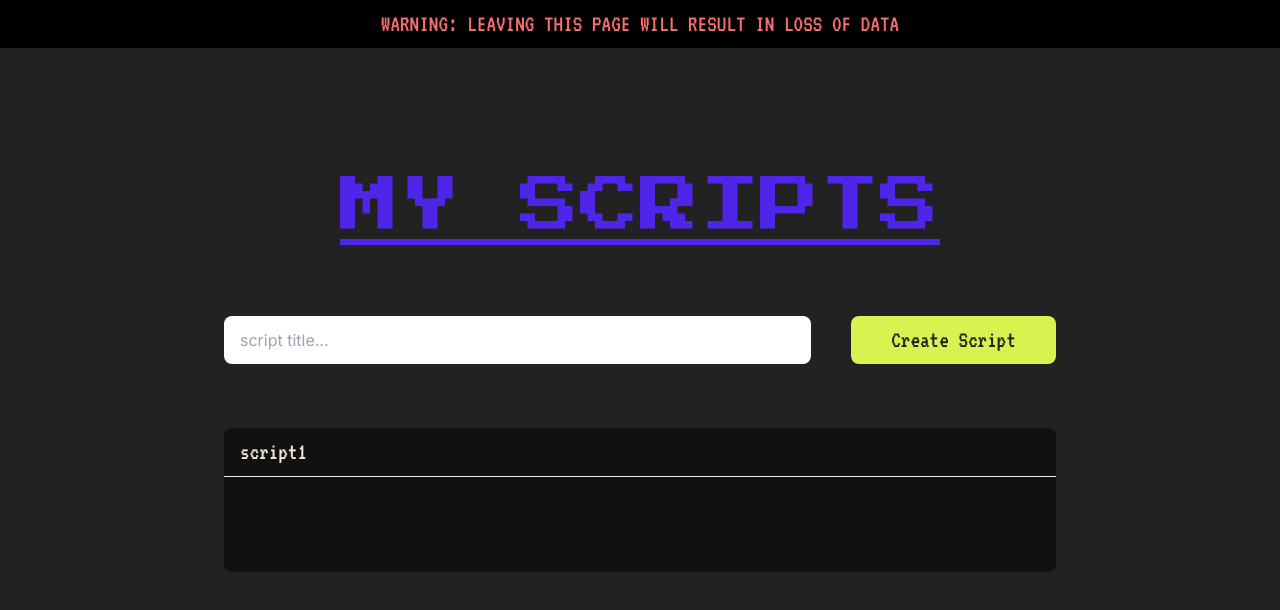
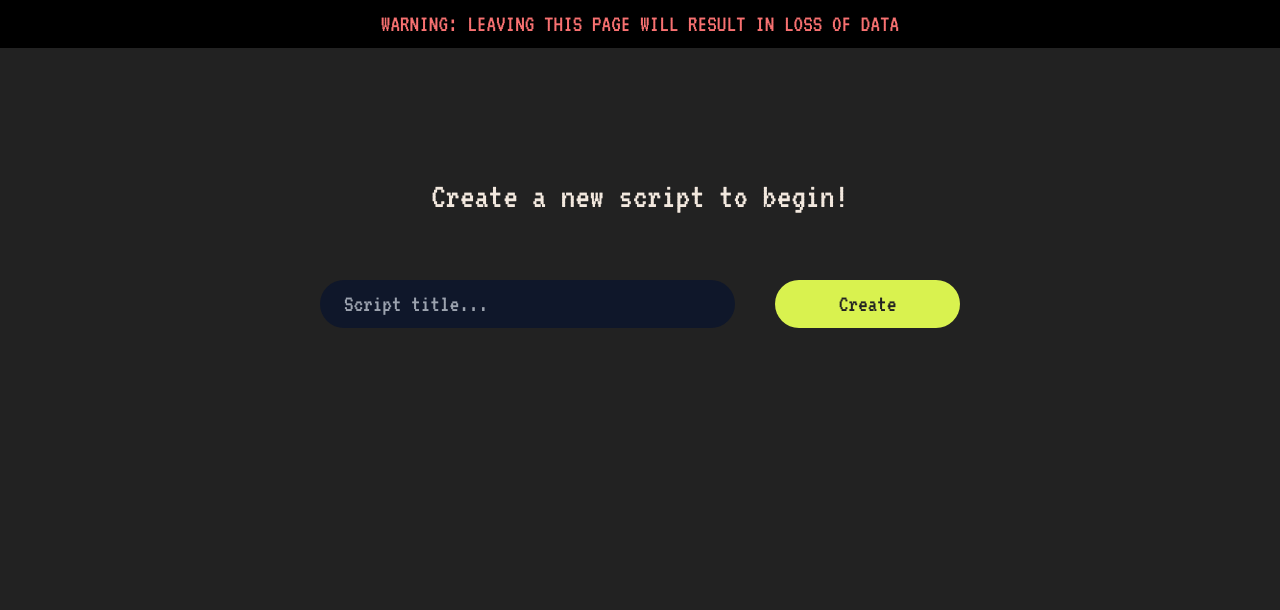
Before and after one commit to pewpewnor/ScriptQuest, a Next.js app: page /myscripts in a window 1280 px wide. Shown: the top 610 px of the page. Built offline with nearby package versions, Linux system fonts and the light colour scheme.

Commit message:
feat: add script title validations

```diff
--- a/src/app/myscripts/page.tsx
+++ b/src/app/myscripts/page.tsx
@@ -13,12 +13,7 @@ interface ScriptData {
 interface MyScriptsProps {}
 
 const MyScripts: FC<MyScriptsProps> = (props: MyScriptsProps) => {
-	const [scripts, setScripts] = useState<ScriptData[]>([
-		{
-			title: "script1",
-			code: "",
-		},
-	]);
+	const [scripts, setScripts] = useState<ScriptData[]>([]);
 	const [inputData, setInputData] = useState<ScriptData>({
 		title: "",
 		code: "",
@@ -30,8 +25,19 @@ const MyScripts: FC<MyScriptsProps> = (props: MyScriptsProps) => {
 				`Script title cannot be more than ${MAX_TITLE_LENGTH} characters`
 			);
 			return;
+		} else if (inputData.title.length === 0) {
+			alert("Script title cannot be empty");
+			return;
+		} else if (scripts.some((script) => script.title === inputData.title)) {
+			alert("Script title must be unique");
+			return;
 		}
-		setScripts((prev) => [...prev, { title: inputData.title, code: "" }]);
+
+		setScripts((prev) => [{ title: inputData.title, code: "" }, ...prev]);
+		setInputData({
+			title: "",
+			code: "",
+		});
 	}
 
 	function handleChange(event: ChangeEvent<HTMLInputElement>) {
@@ -44,6 +50,7 @@ const MyScripts: FC<MyScriptsProps> = (props: MyScriptsProps) => {
 			);
 			return;
 		}
+
 		setInputData((prev) => ({
 			...prev,
 			[event.target.name]: event.target.value,
@@ -53,23 +60,23 @@ const MyScripts: FC<MyScriptsProps> = (props: MyScriptsProps) => {
 	return (
 		<>
 			<Navbar leaveWarning={true} />
-			<div className="flex w-full flex-col justify-around gap-16 px-10 pb-14 pt-44 sm:px-24 lg:px-56">
-				<h1 className="mb-4 w-full text-center font-press text-4xl leading-normal text-electric underline sm:text-5xl md:text-6xl">
-					MY SCRIPTS
+			<div className="flex w-full flex-col justify-around gap-16 px-10 pb-14 pt-44 sm:px-24 lg:px-80">
+				<h1 className="text-center font-vt text-4xl text-clay">
+					Create a new script to begin!
 				</h1>
 				<div className="flex gap-4 sm:gap-10">
 					<input
 						type="text"
 						name="title"
 						onChange={handleChange}
-						placeholder="script title..."
-						className="w-full rounded-lg px-4 py-2 outline-none"
+						placeholder="Script title..."
+						className="w-full rounded-3xl bg-slate-900 px-6 py-2 font-vt text-2xl text-clay outline-none"
 					/>
 					<button
-						className="w-40 rounded-lg bg-lime p-2 font-vt text-2xl text-dark hover:bg-electric sm:w-72"
+						className="w-40 rounded-3xl bg-lime p-2 font-vt text-2xl text-dark hover:bg-electric sm:w-72"
 						onClick={addScript}
 					>
-						Create Script
+						Create
 					</button>
 				</div>
 				<div className="flex flex-col gap-14">
```
